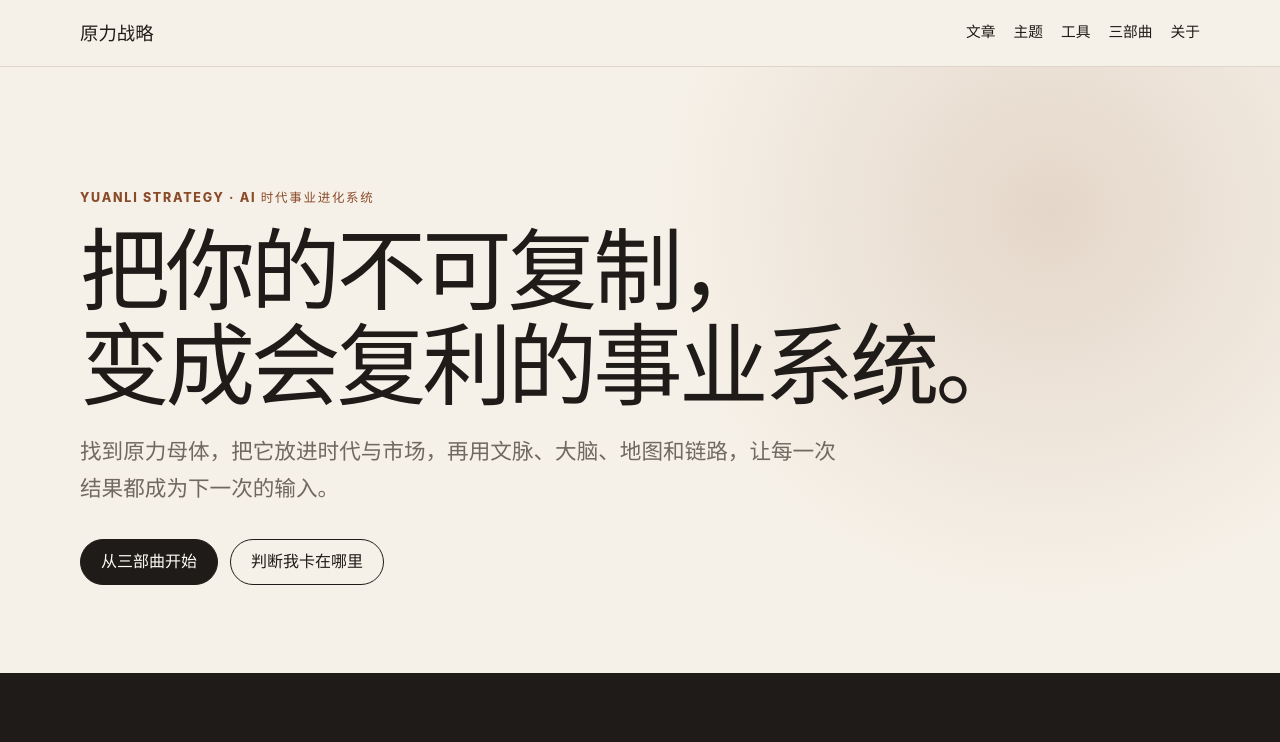
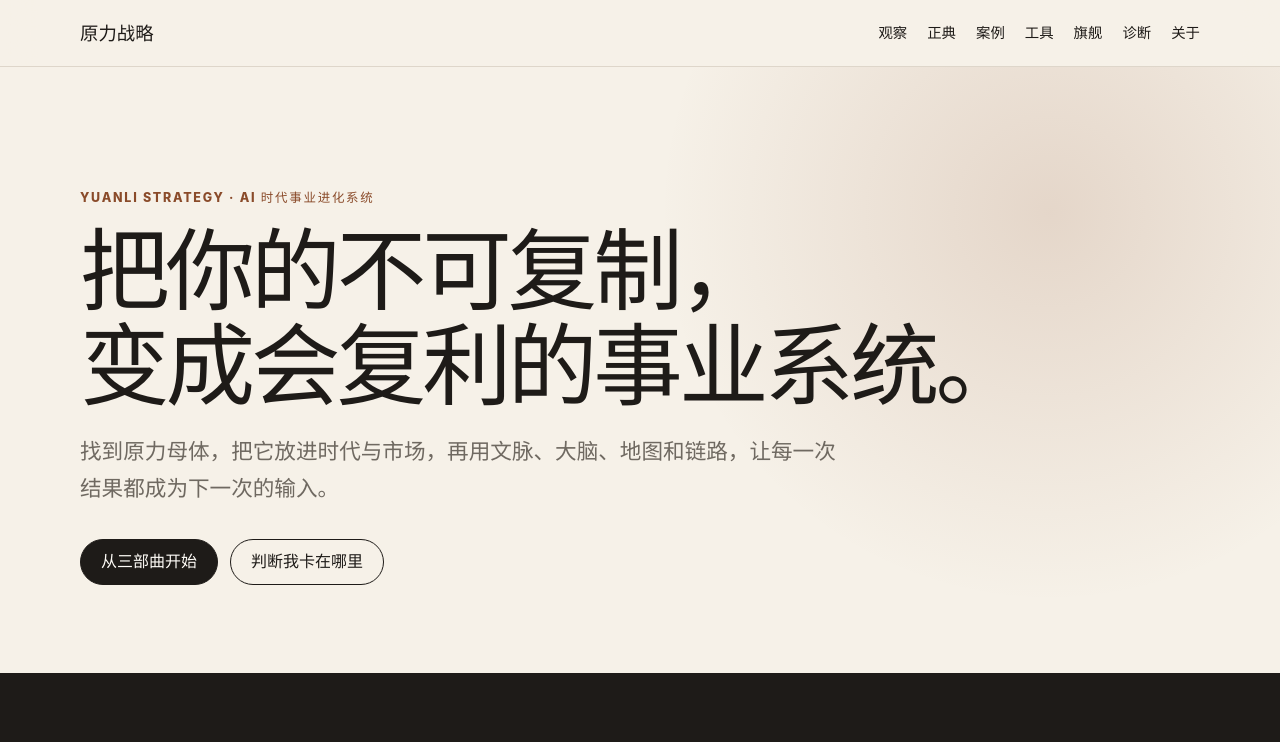
Before and after one commit to moonstachain/yuanli-strategy-web, an Astro site: page / in a window 1280 px wide. Shown: the top 742 px of the page. Built offline with nearby package versions, Linux system fonts and the light colour scheme; Astro itself is replaced by a stand-in of ours.

Commit message:
feat: 将主导航切换为栏目型门户

```diff
--- a/src/components/Header.astro
+++ b/src/components/Header.astro
@@ -1,10 +1,12 @@
 ---
 const base = import.meta.env.BASE_URL.replace(/\/$/, '');
 const links = [
-  ['文章', `${base}/articles/`],
-  ['主题', `${base}/themes/`],
+  ['观察', `${base}/columns/observation/`],
+  ['正典', `${base}/columns/canon/`],
+  ['案例', `${base}/columns/cases/`],
   ['工具', `${base}/tools/`],
-  ['三部曲', `${base}/#trilogy`],
+  ['旗舰', `${base}/columns/#flagships`],
+  ['诊断', `${base}/columns/diagnosis/`],
   ['关于', `${base}/about/`],
 ];
 ---
@@ -17,9 +19,14 @@ const links = [
   </div>
 </header>
 <style>
-  .site-header { position: sticky; top: 0; z-index: 20; backdrop-filter: blur(18px); background: rgba(246,241,232,.84); border-bottom: 1px solid rgba(217,208,195,.8); }
+  .site-header { position: sticky; top: 0; z-index: 20; backdrop-filter: blur(18px); background: rgba(246,241,232,.88); border-bottom: 1px solid rgba(217,208,195,.8); }
   .nav { min-height: 66px; display: flex; align-items: center; justify-content: space-between; gap: 20px; }
-  .brand { font-family: Georgia, "Noto Serif SC", serif; font-weight: 800; font-size: 1.15rem; }
-  nav { display: flex; gap: 18px; font-size: .92rem; }
-  @media (max-width: 620px) { nav a:nth-child(4), nav a:nth-child(5) { display: none; } }
+  .brand { flex: 0 0 auto; font-family: Georgia, "Noto Serif SC", serif; font-weight: 800; font-size: 1.15rem; }
+  nav { display: flex; gap: clamp(10px, 1.7vw, 20px); align-items: center; font-size: .9rem; white-space: nowrap; }
+  @media (max-width: 760px) {
+    nav a:nth-child(3), nav a:nth-child(5), nav a:nth-child(7) { display: none; }
+  }
+  @media (max-width: 470px) {
+    nav a:nth-child(2), nav a:nth-child(6) { display: none; }
+  }
 </style>
```
